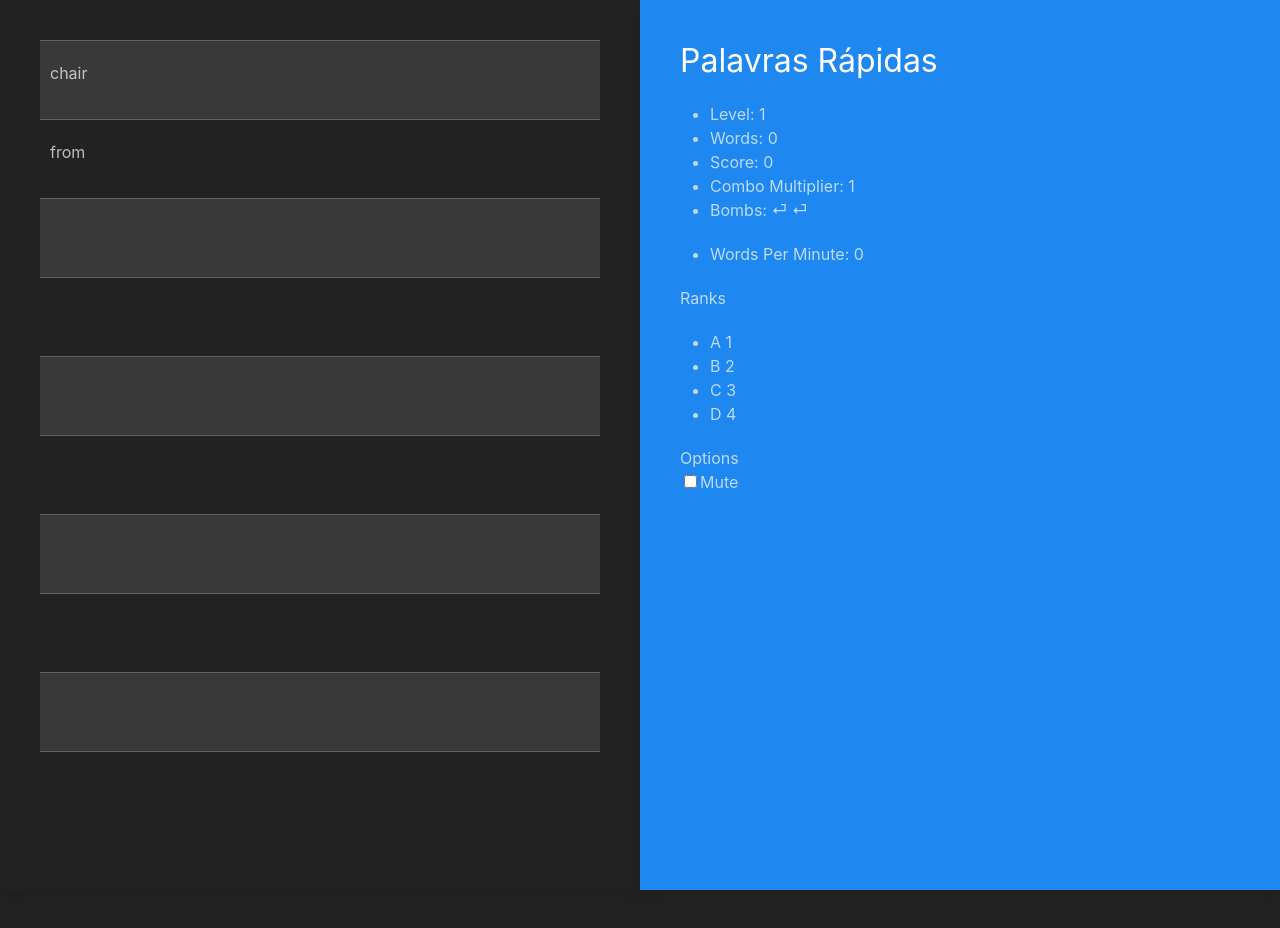
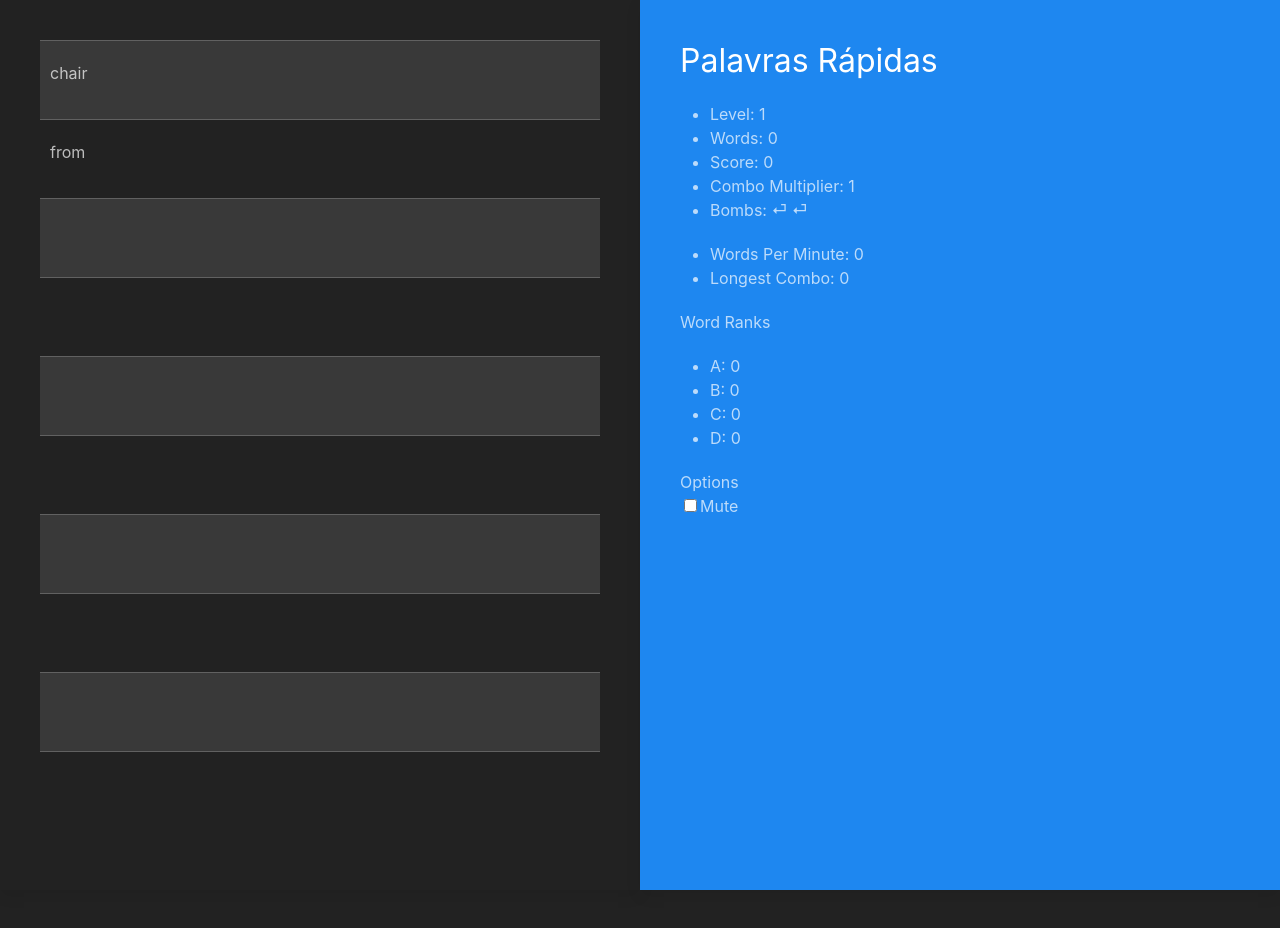
Before and after one commit to cij11/typing-game, a React (Create React App) app: page /game in a window 1280 px wide. Shown: the top 928 px of the page. Built offline with nearby package versions, Linux system fonts and the light colour scheme.

Commit message:
More stats

```diff
--- a/src/components/GameOver.tsx
+++ b/src/components/GameOver.tsx
@@ -1,5 +1,4 @@
 import React from 'react'
-import { Link } from 'react-router-dom'
 
 interface Props {
     isGameOver: boolean
--- a/src/components/Stats.tsx
+++ b/src/components/Stats.tsx
@@ -16,14 +16,15 @@ export default class Stats extends React.Component<Props> {
                         Words Per Minute:{' '}
                         {Math.round(this.props.score.wordsPerMinute)}
                     </li>
+                    <li>Longest Combo: {this.props.score.longestCombo}</li>
                 </ul>
 
-                <div>Ranks</div>
+                <div>Word Ranks</div>
                 <ul>
-                    <li>A {1}</li>
-                    <li>B {2}</li>
-                    <li>C {3}</li>
-                    <li>D {4}</li>
+                    <li>A: {this.props.score.a}</li>
+                    <li>B: {this.props.score.b}</li>
+                    <li>C: {this.props.score.c}</li>
+                    <li>D: {this.props.score.d}</li>
                 </ul>
             </div>
         )
--- a/src/containers/GameContainer.tsx
+++ b/src/containers/GameContainer.tsx
@@ -15,7 +15,11 @@ import {
     ScoreState,
     endGame,
     useBomb,
-    addSecond
+    addSecond,
+    addA,
+    addB,
+    addC,
+    addD
 } from '../features/score/scoreSlice'
 import { connect } from 'react-redux'
 import { ActionCreatorWithoutPayload } from '@reduxjs/toolkit'
@@ -41,6 +45,10 @@ interface DispatchProps {
     endGame: ActionCreatorWithoutPayload<string>
     useBomb: ActionCreatorWithoutPayload<string>
     addSecond: ActionCreatorWithoutPayload<string>
+    addA: ActionCreatorWithoutPayload<string>
+    addB: ActionCreatorWithoutPayload<string>
+    addC: ActionCreatorWithoutPayload<string>
+    addD: ActionCreatorWithoutPayload<string>
 }
 
 interface Props extends StoreProps, DispatchProps {}
@@ -284,6 +292,17 @@ class GameContainer extends React.Component<Props, State> {
 
             updatedStack = removeStackWord(progressedStackWord, stack)
 
+            const mistakes = progressedStackWord.mistakeCount
+            if (mistakes < 1) {
+                this.props.addA()
+            } else if (mistakes < 2) {
+                this.props.addB()
+            } else if (mistakes < 4) {
+                this.props.addC()
+            } else {
+                this.props.addD()
+            }
+
             this.setState({
                 stack: updatedStack,
                 selectedWordId: null
@@ -331,7 +350,11 @@ const mapDispatchToProps = {
     resetRun,
     endGame,
     useBomb,
-    addSecond
+    addSecond,
+    addA,
+    addB,
+    addC,
+    addD
 }
 
 export default connect(mapStateToProps, mapDispatchToProps)(GameContainer)
--- a/src/features/score/scoreSlice.ts
+++ b/src/features/score/scoreSlice.ts
@@ -16,6 +16,11 @@ export interface ScoreState {
     nextLevelWords: number
     secondsRunning: number
     wordsPerMinute: number
+    a: number
+    b: number
+    c: number
+    d: number
+    longestCombo: number
 }
 
 const initialState: ScoreState = {
@@ -29,15 +34,37 @@ const initialState: ScoreState = {
     nextBombScore: SCORE_PER_BOMB,
     nextLevelWords: WORDS_PER_LEVEL,
     secondsRunning: 0,
-    wordsPerMinute: 0
+    wordsPerMinute: 0,
+    a: 0,
+    b: 0,
+    c: 0,
+    d: 0,
+    longestCombo: 0
 }
 
 export const scoreSlice = createSlice({
     name: 'score',
     initialState,
     reducers: {
+        addA(state) {
+            state.a += 1
+        },
+        addB(state) {
+            state.b += 1
+        },
+        addC(state) {
+            state.c += 1
+        },
+        addD(state) {
+            state.d += 1
+        },
         incrementScore: (state) => {
             state.run += 1
+
+            if (state.run > state.longestCombo) {
+                state.longestCombo = state.run
+            }
+
             state.words += 1
 
             state.multiplier = Math.min(5, Math.ceil(state.run / 5))
@@ -85,7 +112,11 @@ export const {
     resetRun,
     endGame,
     useBomb,
-    addSecond
+    addSecond,
+    addA,
+    addB,
+    addC,
+    addD
 } = scoreSlice.actions
 
 export default scoreSlice.reducer
```
